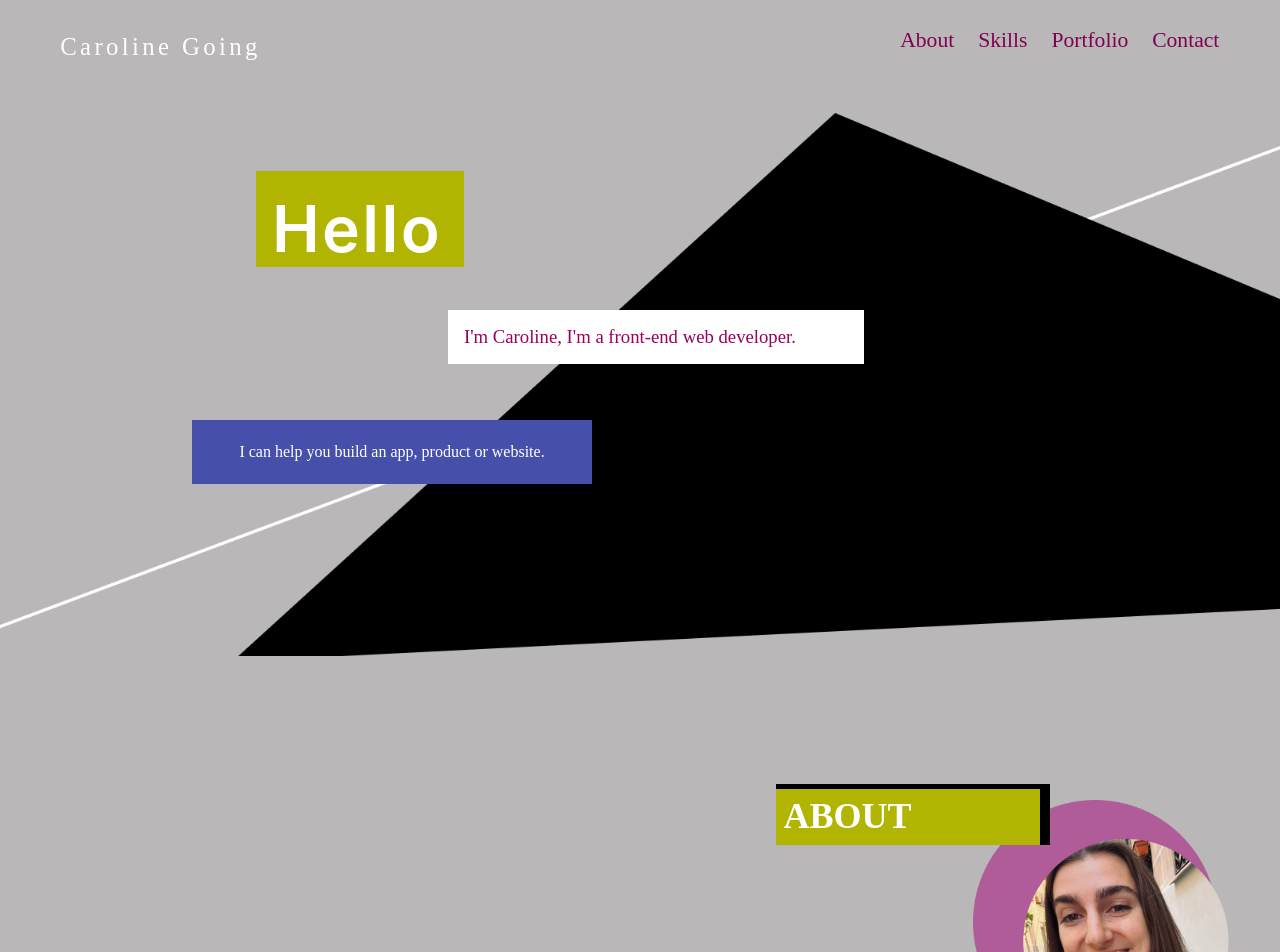
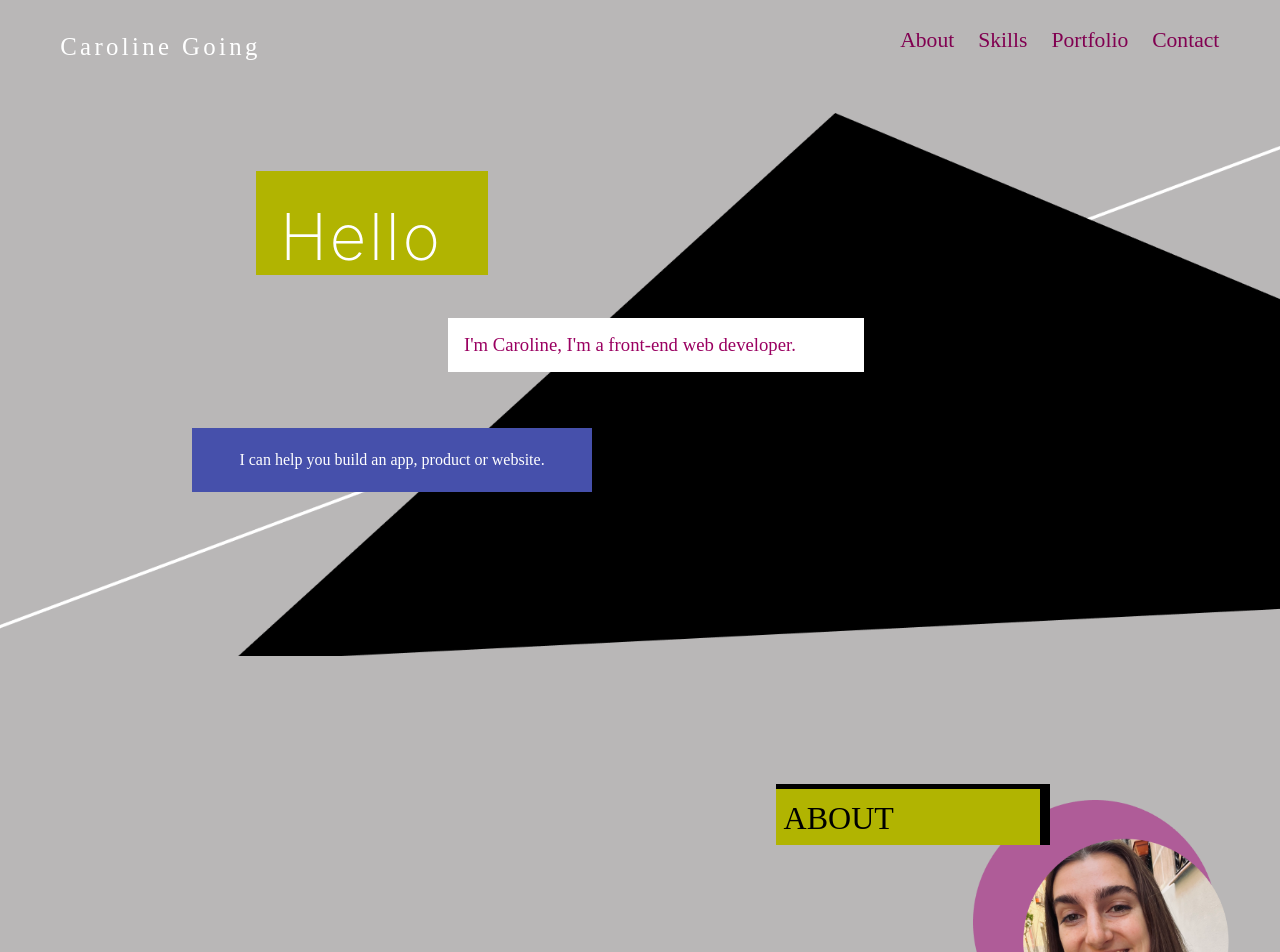
Before and after one commit to cgoing2215/cgoing-portfolio, a React (Create React App) app: page / in a window 1280 px wide. Shown: the top 952 px of the page. Built offline with nearby package versions, Linux system fonts and the light colour scheme; a web font is replaced by a local one.

Commit message:
Updated font and background colors across headings to reach web accessibility guidelines

```diff
--- a/src/components/About/About.css
+++ b/src/components/About/About.css
@@ -8,7 +8,7 @@
 }
 
 #about h3{
-    color: white;
+    color: rgb(0, 0, 0);
     background: #b1b401;
     width: 16rem;
     height: 3rem;
@@ -17,8 +17,8 @@
     align-items: flex-end;
     text-align: center;
     font-family: 'Hubballi', cursive;
-    font-size: 2.25rem;
-    font-weight: 600;
+    font-size: 2rem;
+    font-weight: 400;
     line-height: normal;
     padding-left: .5rem;
     padding-bottom: .5rem;
--- a/src/components/Contact/Contact.css
+++ b/src/components/Contact/Contact.css
@@ -7,17 +7,17 @@
 }
 
 #contact h1 {
-    background: #b1b401;
+    background: #810051;
     width: 16rem;
     height: 3rem;
     margin-top: 3rem;
     margin-bottom: 0;
-    color: #FFF;
+    color: #ffffff;
     text-align: center;
     font-family: 'Hubballi', cursive;
     font-size: 2rem;
     font-style: normal;
-    font-weight: 600;
+    font-weight: 400;
     line-height: normal;
     display: flex;
     justify-content: center;
@@ -61,7 +61,7 @@
     width: 8rem;
     padding: .5rem;
     color: black;
-    background: #b1b40467;
+    background: #d1d405aa;
     border: .5px solid #B0B404;
     border-radius: 5px;
     display: flex;
--- a/src/components/Header/Header.css
+++ b/src/components/Header/Header.css
@@ -10,9 +10,9 @@
 
 #intro-section h1 {
     background: #b1b401;
-    color: white;
-    width: 12rem;
-    height: 6rem;
+    color: rgb(255, 255, 255);
+    width: 13rem;
+    height: 6.5rem;
     flex-shrink: 0;
     display: flex;
     justify-content: left;
@@ -20,9 +20,9 @@
     text-align: center;
     font-size: 4rem;
     letter-spacing: .15rem;
-    font-weight: 600;
+    font-weight: 200;
     margin-left: 1rem;
-    padding-left: 1rem;
+    padding-left: 1.5rem;
 }
 
 #intro-section h2 {
```
